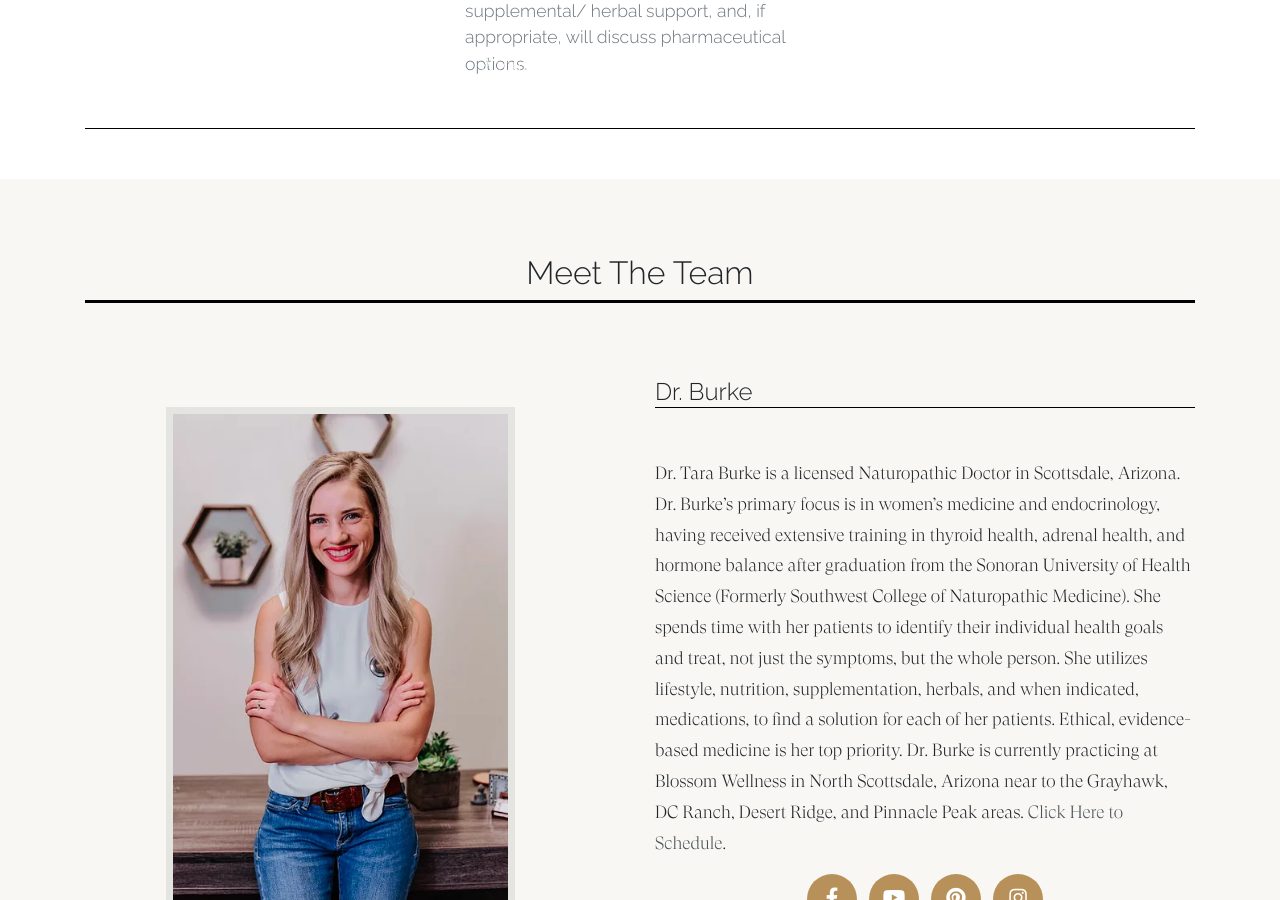
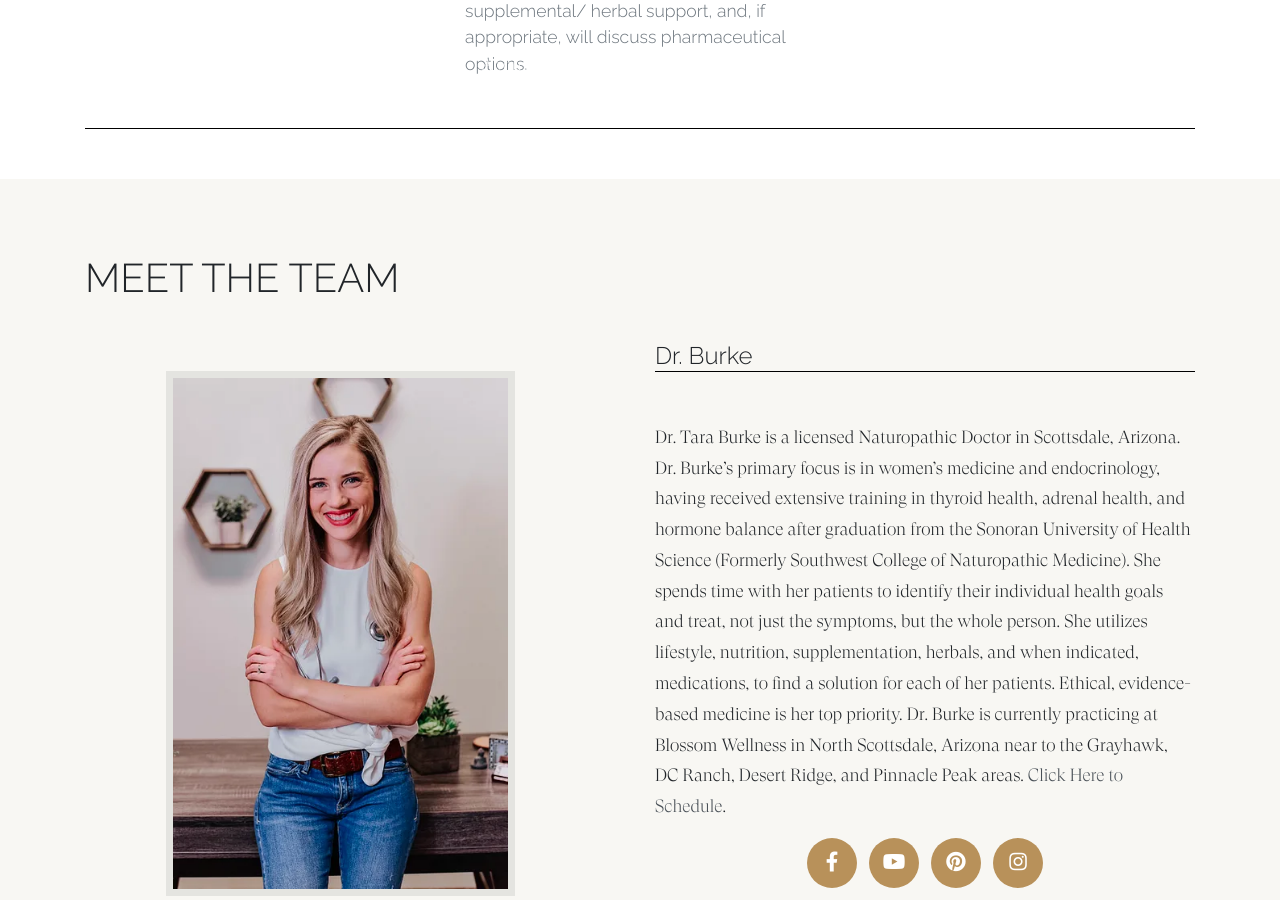
Before and after one commit to kburke8/drtaraburke, a Jekyll site: the page built from index.md, in a window 1280 px wide and 900 px high, scrolled down 2055 px. Built offline with Jekyll 4.4.1, drawn with Linux system fonts in a browser that asks for light colours; nearby versions of some CDN libraries; library files that are not in the unit come from our copies; a script that is not in the unit is left out.

Commit message:
fix heading

```diff
--- a/_includes/about.html
+++ b/_includes/about.html
@@ -7,8 +7,7 @@
       <h3 class="section-subheading text-muted">{{ site.data.sitetext.team.text }}</h3>
     </div> -->
     </div>
-    <h3 style="display: flex; justify-content: center;">{{ site.data.sitetext.team.title }}</h3>
-    <hr>
+    <h2 class="section-heading text-uppercase">{{ site.data.sitetext.team.title }}</h2>
     {% for person in site.data.sitetext.team.people %}
     <div class="row mb-3">
       <div class="col-sm-6 team-member">
```
